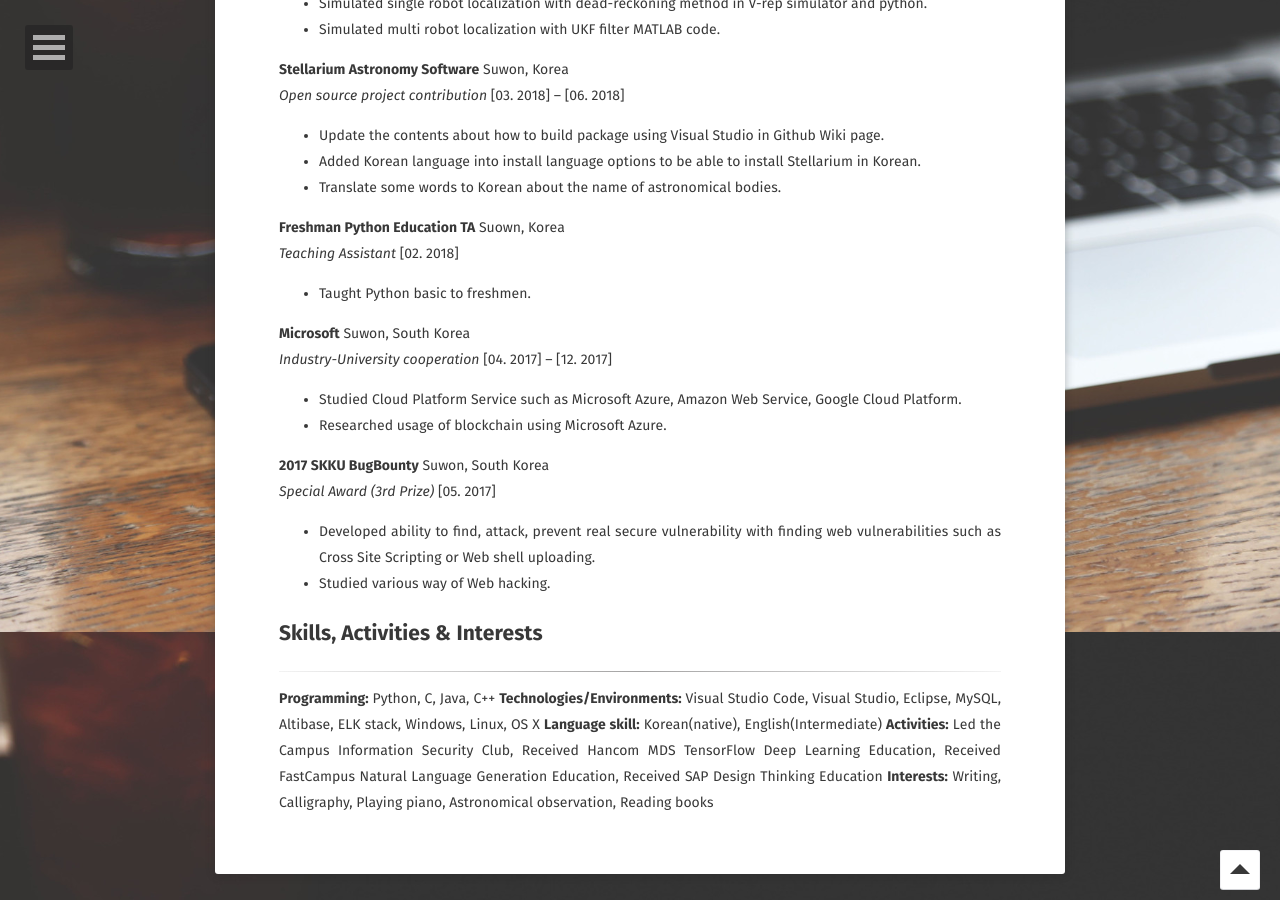
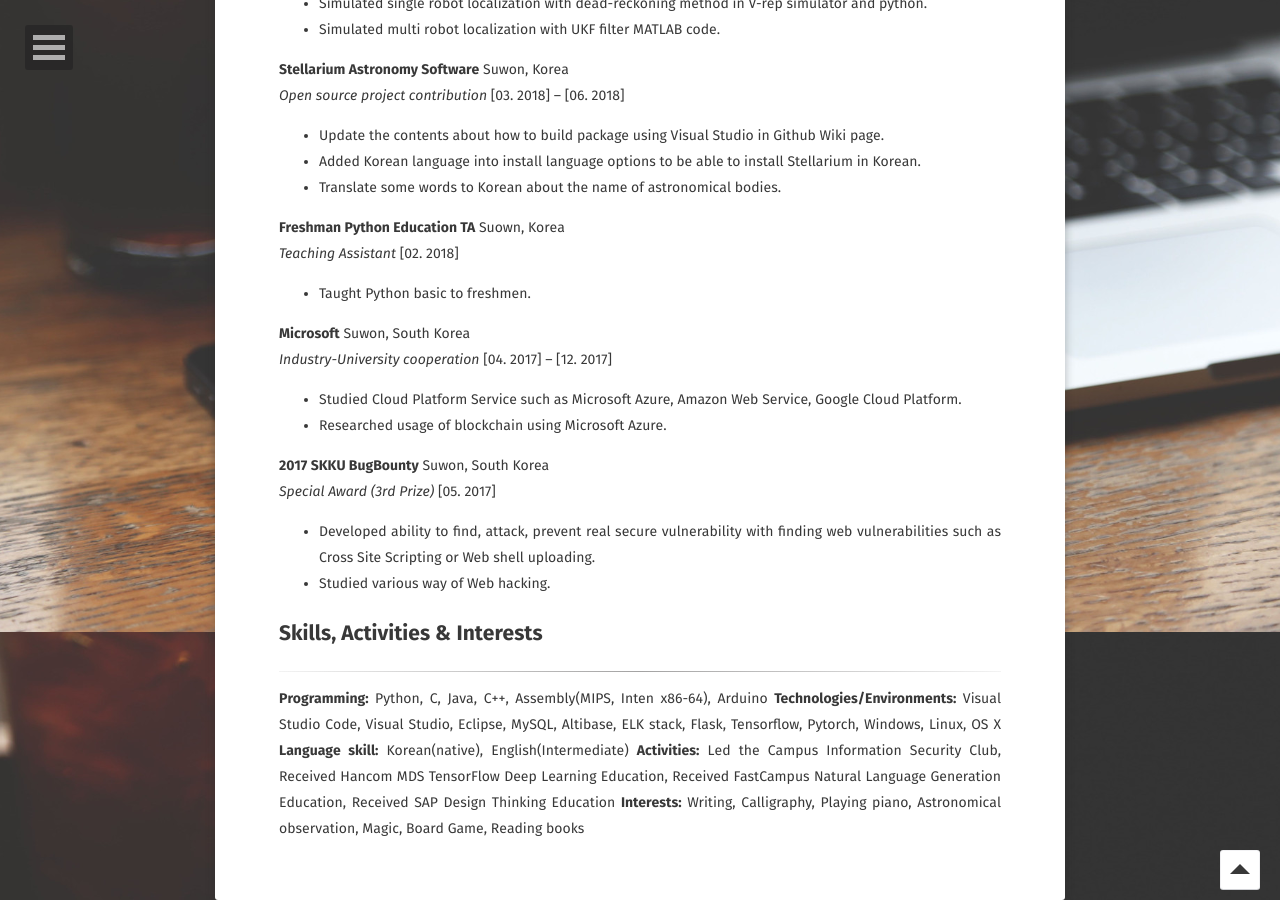
Before and after one commit to psj8252/psj8252.github.io, a Jekyll site: the page built from about/index.md, in a window 1280 px wide and 900 px high, scrolled down 1168 px. Built offline with Jekyll 4.4.1, drawn with Linux system fonts in a browser that asks for light colours; some web fonts are replaced.

Commit message:
Update index.md

```diff
--- a/about/index.md
+++ b/about/index.md
@@ -62,8 +62,8 @@ Cross Site Scripting or Web shell uploading.
 
 ## Skills, Activities & Interests
 <hr/>
-__Programming:__ Python, C, Java, C++
-__Technologies/Environments:__ Visual Studio Code, Visual Studio, Eclipse, MySQL, Altibase, ELK stack, Windows, Linux, OS X
+__Programming:__ Python, C, Java, C++, Assembly(MIPS, Inten x86-64), Arduino
+__Technologies/Environments:__ Visual Studio Code, Visual Studio, Eclipse, MySQL, Altibase, ELK stack, Flask, Tensorflow, Pytorch, Windows, Linux, OS X
 __Language skill:__ Korean(native), English(Intermediate)
 __Activities:__ Led the Campus Information Security Club, Received Hancom MDS TensorFlow Deep Learning Education, Received FastCampus Natural Language Generation Education, Received SAP Design Thinking Education
-__Interests:__ Writing, Calligraphy, Playing piano, Astronomical observation, Reading books
+__Interests:__ Writing, Calligraphy, Playing piano, Astronomical observation, Magic, Board Game, Reading books
```
